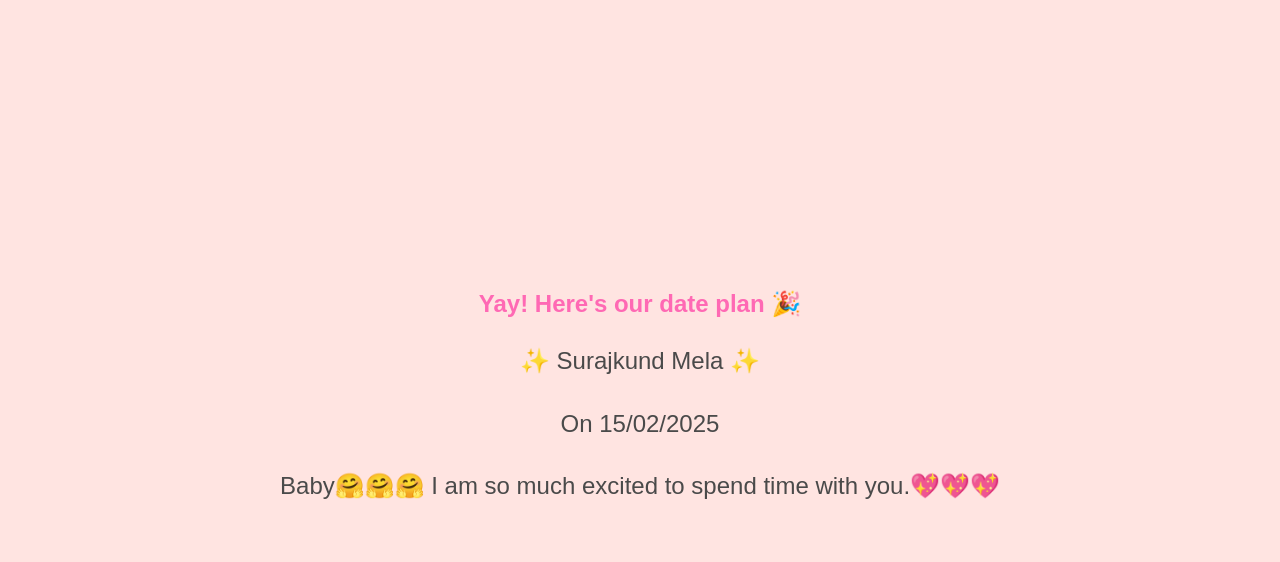
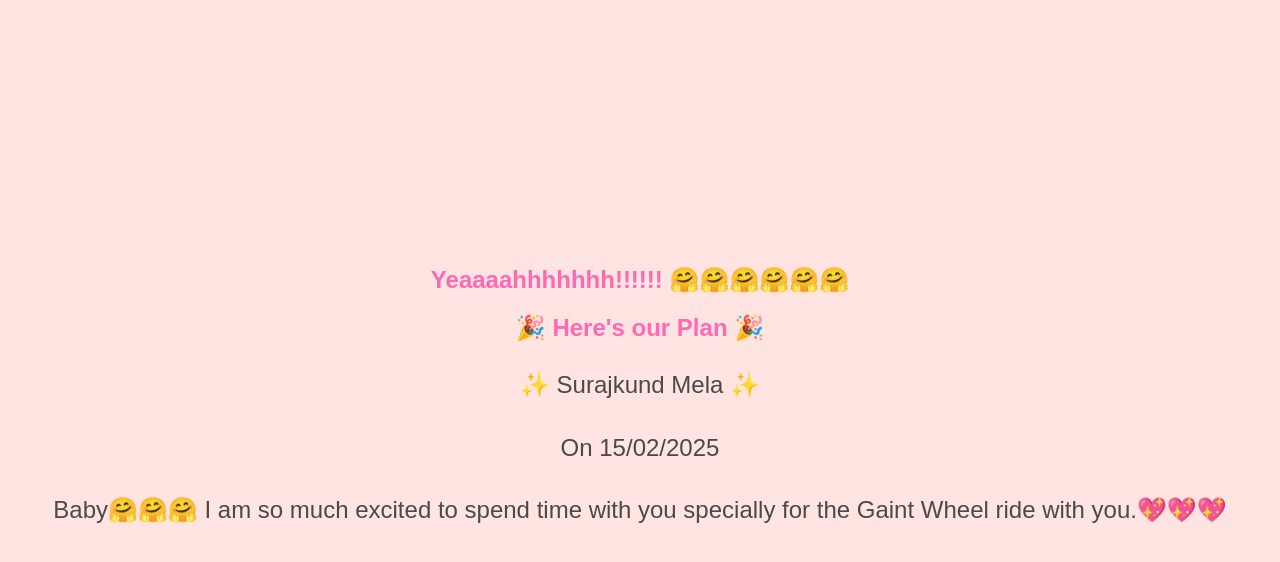
Before and after one commit to rohanvats07/dayout, a plain HTML site: page index.html in a window 1280 px wide. Both pictures are taken after a click on the button "Yes". Drawn offline with Linux system fonts and the light colour scheme.

Commit message:
Day Out Plan

```diff
--- a/index.html
+++ b/index.html
@@ -69,7 +69,7 @@
 <body>
     <div class="container">
         <div id="proposal">
-            <h1>Will you go out with me? 💝</h1>
+            <h1>Nonu 🥰🥰🤗🤗 Will you go out with me? 💝</h1>
             <div class="buttons">
                 <button id="yesBtn">Yes</button>
                 <button id="noBtn">No</button>
@@ -77,11 +77,12 @@
         </div>
 
         <div id="datePlan">
-            <h2>Yay! Here's our date plan 🎉</h2>
+            <h2>Yeaaaahhhhhhh!!!!!! 🤗🤗🤗🤗🤗🤗 </h2>
+            <h2>🎉 Here's our Plan 🎉 </h2>
             <div class="plan-details">
                 <p>✨ Surajkund Mela ✨</p>
                 <p>On 15/02/2025</p>
-                <p>Baby🤗🤗🤗 I am so much excited to spend time with you.💖💖💖</p>
+                <p>Baby🤗🤗🤗 I am so much excited to spend time with you specially for the Gaint Wheel ride with you.💖💖💖</p>
             </div>
         </div>
     </div>
```
